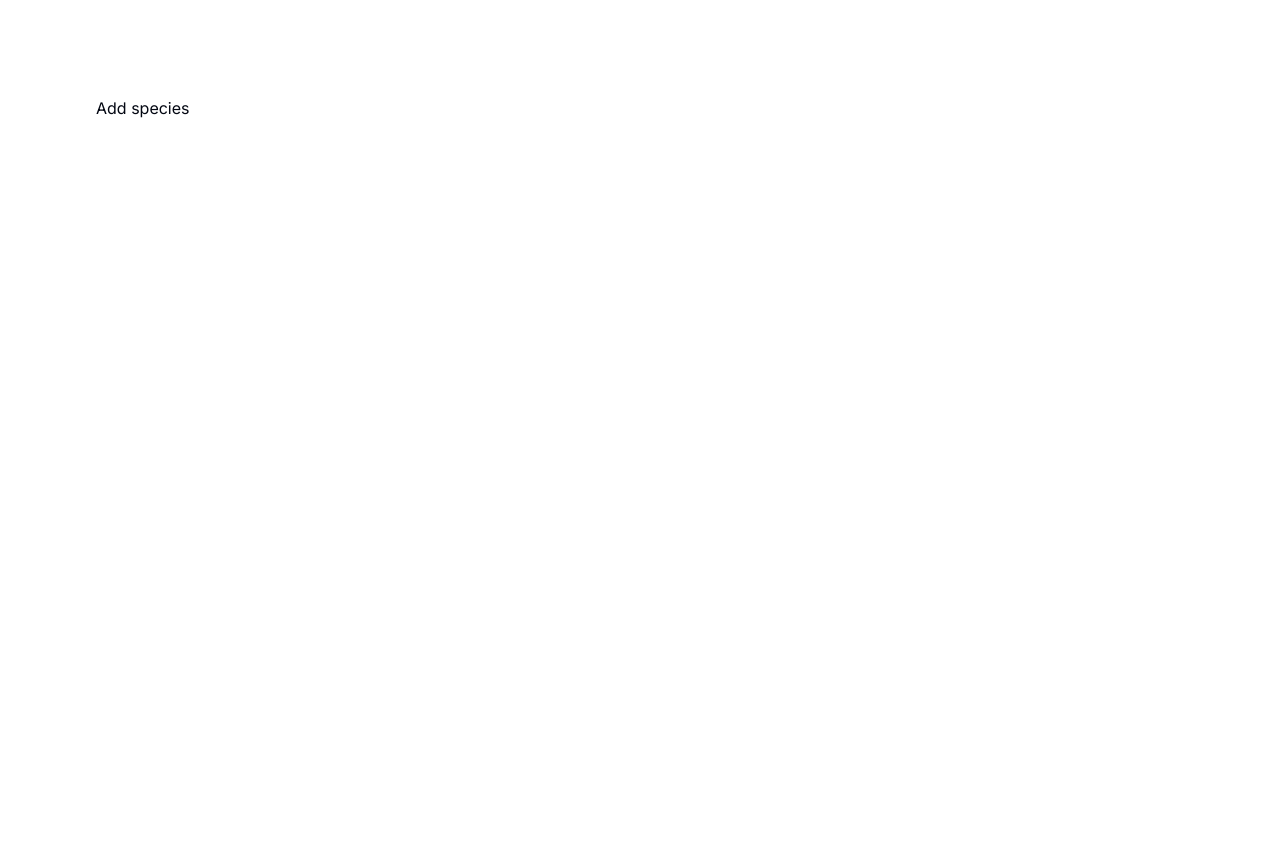
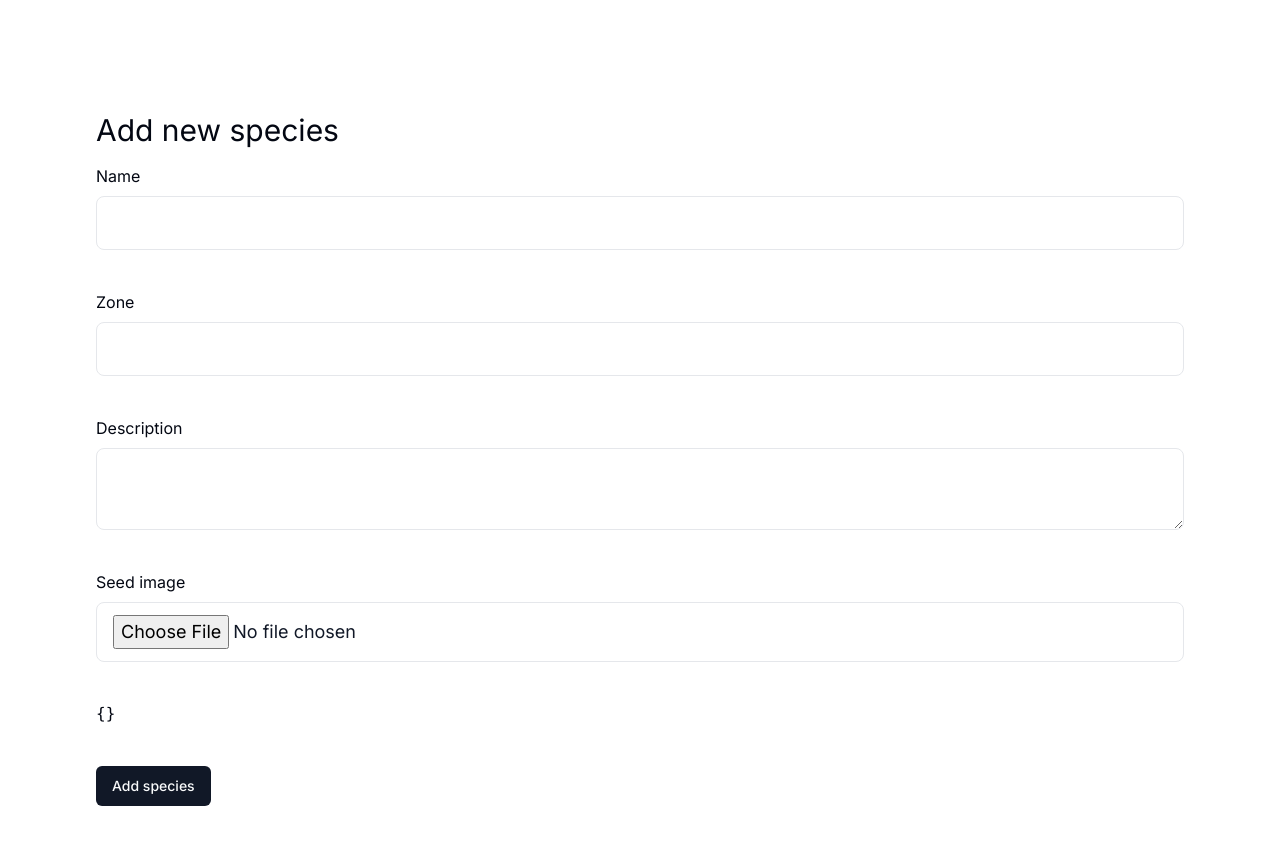
Before and after one commit to FabienCH/morfo-test, a Next.js app: page /add in a window 1280 px wide. Shown: the top 844 px of the page. Before the commit the page ends 800 px from the top, so only its background shows below. Built offline with nearby package versions, Linux system fonts and the light colour scheme.

Commit message:
feat(species): display new species form

```diff
--- a/next.config.js
+++ b/next.config.js
@@ -1,5 +1,8 @@
 /** @type {import('next').NextConfig} */
 const nextConfig = {
+  experimental: {
+    serverActions: true,
+  },
   images: {
     remotePatterns: [
       {
--- a/package.json
+++ b/package.json
@@ -11,20 +11,24 @@
     "test:dev": "vitest --changed --watch"
   },
   "dependencies": {
+    "@hookform/resolvers": "^3.3.2",
     "@prisma/client": "^5.4.2",
     "@radix-ui/react-separator": "^1.0.3",
     "@radix-ui/react-slot": "^1.0.2",
     "@radix-ui/react-tooltip": "^1.0.7",
+    "@supabase/supabase-js": "^2.38.0",
     "class-variance-authority": "^0.7.0",
     "clsx": "^2.0.0",
     "lucide-react": "^0.284.0",
     "next": "13.5.4",
     "react": "^18",
     "react-dom": "^18",
+    "react-hook-form": "^7.47.0",
     "slugify": "^1.6.6",
     "tailwind-merge": "^1.14.0",
     "tailwindcss-animate": "^1.0.7",
-    "uuid": "^9.0.1"
+    "uuid": "^9.0.1",
+    "zod": "^3.22.4"
   },
   "devDependencies": {
     "@types/node": "^20",
--- /dev/null
+++ b/src/adapters/gateways/superbase-upload-image.gateway.ts
@@ -0,0 +1,21 @@
+import { UploadImageGateway } from '@/domain/port/gateways/upload-image.gateway';
+import { createClient } from '@supabase/supabase-js';
+import { env } from 'process';
+
+export class SuperbaseUploadImageGateway implements UploadImageGateway {
+  async upload(image: File): Promise<string> {
+    'use server';
+    if (!env.SUPERBASE_URL || !env.SUPABASE_ANON_KEY) {
+      throw new Error('Superbase env is not setup, check .env file');
+    }
+    const supabase = createClient(env.SUPERBASE_URL, env.SUPABASE_ANON_KEY);
+    const { data, error } = await supabase.storage
+      .from('species')
+      .upload(`https://qpttcevgzjqqcoswjixf.supabase.co/storage/v1/object/public/species/${image.name}`, image);
+    if (error) {
+      throw new Error('Something went wrong while uploading image, please try again');
+    } else {
+      return data.path;
+    }
+  }
+}
--- a/src/adapters/repositories/prisma-species-repository.ts
+++ b/src/adapters/repositories/prisma-species-repository.ts
@@ -1,5 +1,5 @@
 import { SpeciesRepository } from '@/domain/port/repositories/species-repository';
-import { Species, SpeciesData, SpeciesDetails } from '@/domain/species';
+import { Species, SpeciesDetails } from '@/domain/species';
 import { v4 as uuidv4 } from 'uuid';
 import { prisma } from '../../../prisma/prisma';
 
@@ -32,7 +32,8 @@ export class PrismaSpeciesRepository implements SpeciesRepository {
   }
 
   async create(speciesToAdd: SpeciesDetails): Promise<void> {
-    await prisma.species.create({ data: this.#toPrismaSpecies(speciesToAdd) });
+    const data = this.#toPrismaSpecies(speciesToAdd);
+    await prisma.species.create({ data });
   }
 
   #toSpecies(prismaSpecies: PrismaSpecies): Species {
@@ -44,7 +45,7 @@ export class PrismaSpeciesRepository implements SpeciesRepository {
     };
   }
 
-  #toPrismaSpecies(speciesToAdd: SpeciesData): PrismaSpecies {
+  #toPrismaSpecies(speciesToAdd: SpeciesDetails): PrismaSpecies {
     const { slug, name, description, zone, seedImage } = speciesToAdd;
     return { id: uuidv4(), slug, name, description, zone, seed_image: seedImage, created_at: new Date() };
   }
--- /dev/null
+++ b/src/domain/port/gateways/upload-image.gateway.ts
@@ -0,0 +1,3 @@
+export interface UploadImageGateway {
+  upload(image: File): Promise<string>;
+}
--- a/src/domain/species.ts
+++ b/src/domain/species.ts
@@ -9,4 +9,4 @@ export interface SpeciesDetails extends Species {
   seedImage: string;
 }
 
-export type SpeciesData = Omit<SpeciesDetails, 'slug'>;
+export type SpeciesData = Omit<Species, 'slug'> & { seedImage: File };
--- a/src/domain/usecases/add-species.ts
+++ b/src/domain/usecases/add-species.ts
@@ -1,8 +1,17 @@
+'use server';
 import slugify from 'slugify';
+import { UploadImageGateway } from '../port/gateways/upload-image.gateway';
 import { SpeciesRepository } from '../port/repositories/species-repository';
 import { SpeciesData } from '../species';
 
-export function addSpeciesUsecase(speciesRepository: SpeciesRepository, speciesToAdd: SpeciesData): Promise<void> {
-  const slug = slugify(speciesToAdd.name);
-  return speciesRepository.create({ ...speciesToAdd, slug });
+export async function addSpeciesUsecase(
+  speciesRepository: SpeciesRepository,
+  uploadImageGateway: UploadImageGateway,
+  speciesToAdd: SpeciesData,
+): Promise<void> {
+  const { name, zone, description } = speciesToAdd;
+  const slug = slugify(name);
+  const seedImage = await uploadImageGateway.upload(speciesToAdd.seedImage);
+
+  return speciesRepository.create({ name, zone, description, slug, seedImage });
 }
--- a/src/infrastructure/species/add-species.tsx
+++ b/src/infrastructure/species/add-species.tsx
@@ -1,3 +1,22 @@
-export const AddSpecies = async () => {
-  return <section className="w-full">Add species</section>;
+'use client';
+import { SuperbaseUploadImageGateway } from '@/adapters/gateways/superbase-upload-image.gateway';
+import { PrismaSpeciesRepository } from '@/adapters/repositories/prisma-species-repository';
+import { addSpeciesUsecase } from '@/domain/usecases/add-species';
+import { SubmitHandler } from 'react-hook-form';
+import { SpeciesForm, SpeciesFormValues } from './species-form';
+
+export const AddSpecies = () => {
+  const onSubmit: SubmitHandler<SpeciesFormValues> = async (speciesFormValues) => {
+    await addSpeciesUsecase(new PrismaSpeciesRepository(), new SuperbaseUploadImageGateway(), {
+      ...speciesFormValues,
+      seedImage: speciesFormValues.seedImage[0],
+    });
+  };
+
+  return (
+    <section className="w-full">
+      <h1 className="text-3xl py-4">Add new species</h1>
+      <SpeciesForm onSubmit={onSubmit}></SpeciesForm>
+    </section>
+  );
 };
--- /dev/null
+++ b/src/infrastructure/species/species-form.tsx
@@ -0,0 +1,90 @@
+'use client';
+import { Button } from '@/components/ui/shadcn-button';
+import { zodResolver } from '@hookform/resolvers/zod';
+import { useTransition } from 'react';
+import { useForm } from 'react-hook-form';
+import { z } from 'zod';
+
+const MAX_FILE_SIZE = 500000;
+const ACCEPTED_IMAGE_TYPES = ['image/jpeg', 'image/jpg', 'image/png'];
+
+const SpeciesFormSchema = z.object({
+  name: z.string().min(1, 'Name is mandatory').max(100, 'Name must be under 100 characters'),
+  description: z.string().max(500, 'Name must be under 500 characters'),
+  zone: z.string().min(1, 'Zone is mandatory').max(100, 'Name must be under 100 characters'),
+  seedImage: z
+    .any()
+    .refine((files): files is File[] => !!files.length, 'Seed image is mandatory')
+    .refine((files) => files[0]?.size <= MAX_FILE_SIZE, 'Max image size is 5MB')
+    .refine((files) => ACCEPTED_IMAGE_TYPES.includes(files[0]?.type), 'Only .jpg, .jpeg and .png formats are supported'),
+});
+
+export type SpeciesFormValues = z.infer<typeof SpeciesFormSchema>;
+
+export const SpeciesForm = ({ onSubmit }: { onSubmit: (speciesValues: SpeciesFormValues) => void }) => {
+  const {
+    register,
+    watch,
+    getValues,
+    formState: { errors, isSubmitting },
+  } = useForm<SpeciesFormValues>({
+    resolver: zodResolver(SpeciesFormSchema),
+  });
+  const [, startTransition] = useTransition();
+
+  return (
+    <form
+      className="space-y-10"
+      onSubmit={() =>
+        startTransition(() => {
+          onSubmit(getValues());
+        })
+      }
+    >
+      <div>
+        <label className="block">Name</label>
+        <input
+          type="text"
+          className={`block border text-lg px-4 py-3 mt-2 rounded-lg border-gray-200 focus:bg-white text-gray-900 focus:border-blue-600 focus:ring-0 outline-none w-full  disabled:bg-gray-100 disabled:text-gray-400 disabled:cursor-not-allowed`}
+          {...register('name')}
+          disabled={isSubmitting}
+        />
+        {errors.name && <p className="text-sm text-red-600 mt-1">{errors.name.message}</p>}
+      </div>
+      <div>
+        <label className="block">Zone</label>
+        <input
+          type="text"
+          className={`block border text-lg px-4 py-3 mt-2 rounded-lg border-gray-200 focus:bg-white text-gray-900 focus:border-blue-600 focus:ring-0 outline-none w-full  disabled:bg-gray-100 disabled:text-gray-400 disabled:cursor-not-allowed`}
+          {...register('zone')}
+          disabled={isSubmitting}
+        />
+        {errors.zone && <p className="text-sm text-red-600 mt-1">{errors.zone.message}</p>}
+      </div>
+      <div>
+        <label className="block">Description</label>
+        <textarea
+          className={`block border text-lg px-4 py-3 mt-2 rounded-lg border-gray-200 focus:bg-white text-gray-900 focus:border-blue-600 focus:ring-0 outline-none w-full  disabled:bg-gray-100 disabled:text-gray-400 disabled:cursor-not-allowed`}
+          {...register('description')}
+          disabled={isSubmitting}
+        />
+        {errors.description && <p className="text-sm text-red-600 mt-1">{errors.description.message}</p>}
+      </div>
+      <div>
+        <label className="block">Seed image</label>
+        <input
+          type="file"
+          className={`block border text-lg px-4 py-3 mt-2 rounded-lg border-gray-200 focus:bg-white text-gray-900 focus:border-blue-600 focus:ring-0 outline-none w-full  disabled:bg-gray-100 disabled:text-gray-400 disabled:cursor-not-allowed`}
+          {...register('seedImage')}
+          disabled={isSubmitting}
+          accept={ACCEPTED_IMAGE_TYPES.join(',')}
+        />
+        {errors.seedImage && <p className="text-sm text-red-600 mt-1">{errors.seedImage.message?.toString()}</p>}
+      </div>
+      <pre>{JSON.stringify(watch(), null, 2)}</pre>
+      <Button type="submit" disabled={isSubmitting}>
+        Add species
+      </Button>
+    </form>
+  );
+};
--- a/src/infrastructure/species/species-list.tsx
+++ b/src/infrastructure/species/species-list.tsx
@@ -5,7 +5,6 @@ import { Tooltip } from '@/components/ui/tooltip';
 import { queryListSpeciesUsecase } from '@/domain/usecases/list-species';
 import { Eye, PlusSquare } from 'lucide-react';
 import Link from 'next/link';
-import React from 'react';
 
 export const SpeciesList = async () => {
   const speciesList = await queryListSpeciesUsecase(new PrismaSpeciesRepository());
@@ -13,7 +12,7 @@ export const SpeciesList = async () => {
   return (
     <section className="w-full">
       <header className="flex justify-between items-center">
-        <h1 className="text-3xl py-4">Species list</h1>{' '}
+        <h1 className="text-3xl py-4">Species list</h1>
         <Link href="./add" className={buttonVariants({ variant: 'default' })}>
           <PlusSquare className="mr-2" /> Add species
         </Link>
--- /dev/null
+++ b/src/tests/gateways/test-upload-image.gateway.ts
@@ -0,0 +1,7 @@
+import { UploadImageGateway } from '@/domain/port/gateways/upload-image.gateway';
+
+export class TestUploadImageGateway implements UploadImageGateway {
+  async upload(_: File): Promise<string> {
+    return 'https://placehold.co/600x400/png';
+  }
+}
```
Also changed, not shown: src/infrastructure/species/view-species.tsx (+7 -8 lines), 2 other files (tests, documents, lock files or other folders).
